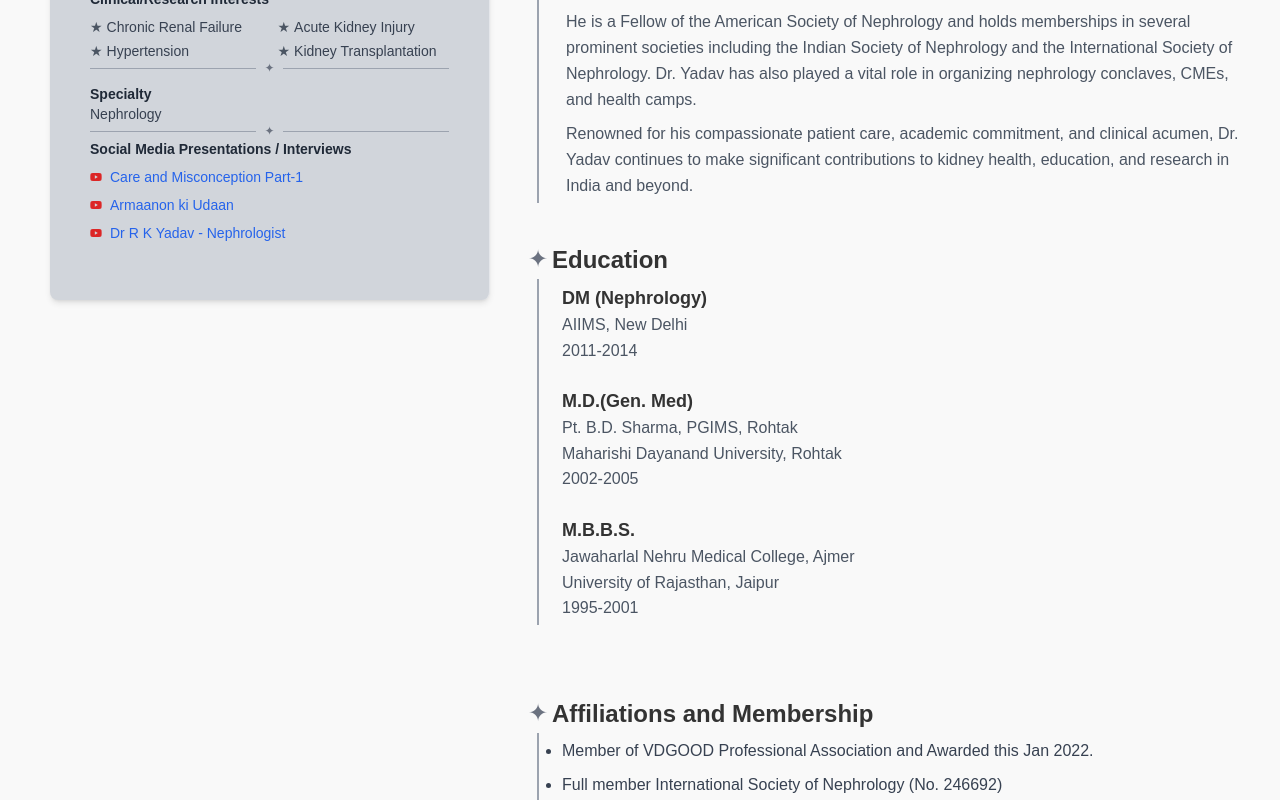
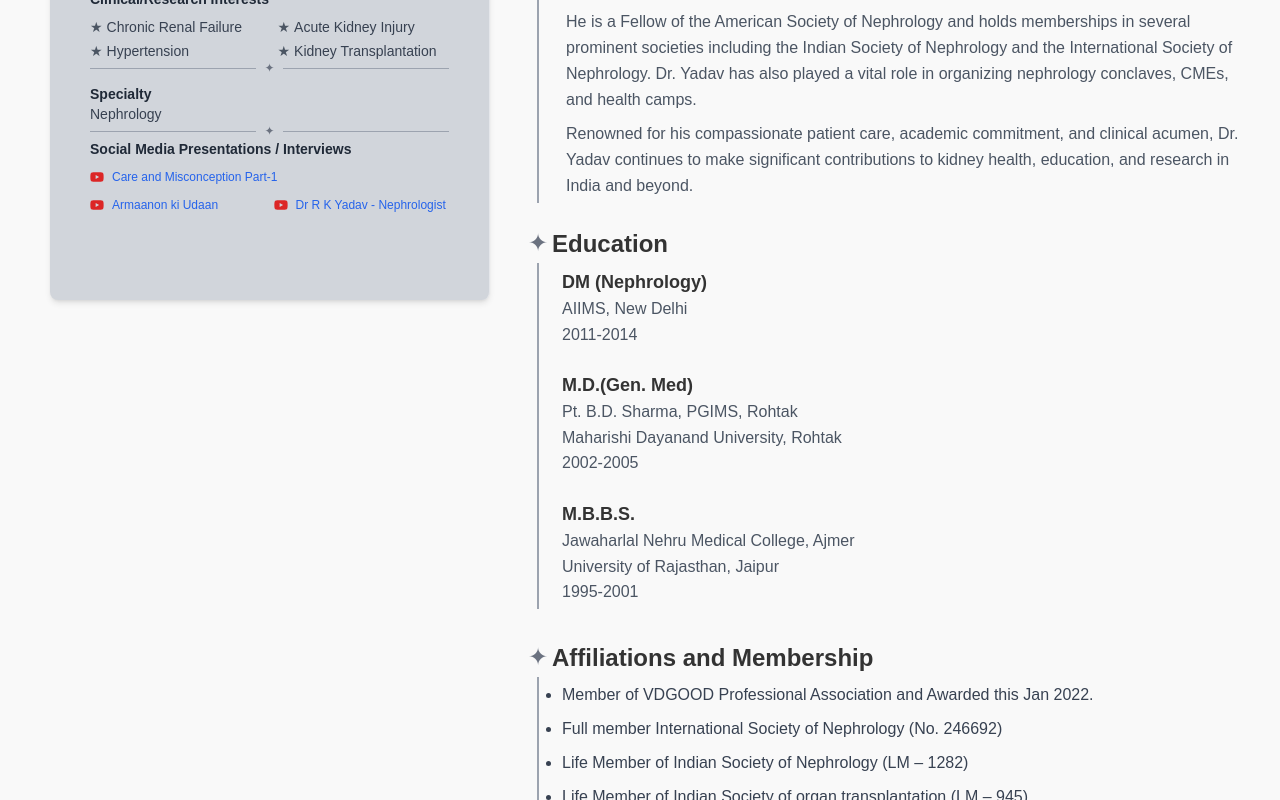
Before and after one commit to vignesh-vc/rajkanwar.yadav-2, a React (Create React App) app: page / in a window 1280 px wide. Shown: the part 500-1300 px from the top of the page. Built offline with nearby package versions, Linux system fonts and the light colour scheme.

Commit message:
update style

```diff
--- a/src/pages/About.js
+++ b/src/pages/About.js
@@ -171,7 +171,7 @@ const nephrologyTrainingIntro = `I trained in Department of Nephrology at All In
 
 // Section rendering helper
 export const Section = forwardRef(({ title, children }, ref) => (
-  <div ref={ref} className="mb-6 relative">
+  <div ref={ref} className="mb-5 relative">
     <div className="absolute left-[-18px] top-1 h-full flex flex-col items-center">
       {/* symbol */}
       <span className="px-1 text-2xl text-gray-500">✦</span>
@@ -422,30 +422,35 @@ const About = () => {
           </div>
 
           {/* Social Media Links */}
-          <section className="w-full  text-xs sm:text-sm">
+          {/* Social Media Links */}
+<section className="w-full text-xs sm:text-sm">
   <h3 className="font-bold text-gray-800 mb-2">
     Social Media Presentations / Interviews
   </h3>
   <ul className="space-y-2">
+    {/* First Item - Full Width */}
     <li>
       <a
         href="https://www.youtube.com/watch?v=P46IHWnac8c"
         target="_blank"
         rel="noopener noreferrer"
-                  className="flex items-center gap-2 text-blue-600 hover:underline"
+        className="flex items-center gap-2 text-blue-600 hover:underline text-[15px] sm:text-[12px]"
       >
-                  <FaYoutube className="text-red-600 text-xs" />
+        <FaYoutube className="text-red-600 text-sm" />
         Care and Misconception Part-1
       </a>
     </li>
+
+    {/* 2nd line with 2 items side by side */}
+    <div className="grid grid-cols-1 sm:grid-cols-2 gap-2">
       <li>
         <a
           href="https://www.youtube.com/watch?v=-1h6bbxvWyM"
           target="_blank"
           rel="noopener noreferrer"
-                  className="flex items-center gap-2 text-blue-600 hover:underline"
+          className="flex items-center gap-2 text-blue-600 hover:underline text-[15px] sm:text-[12px]"
         >
-                  <FaYoutube className="text-red-600 text-xs" />
+          <FaYoutube className="text-red-600 text-sm" />
           Armaanon ki Udaan
         </a>
       </li>
@@ -454,14 +459,19 @@ const About = () => {
           href="https://www.youtube.com/watch?v=93kjWZKpkb0"
           target="_blank"
           rel="noopener noreferrer"
-                  className="flex items-center gap-2 text-blue-600 hover:underline"
+          className="flex items-center gap-2 text-blue-600 hover:underline text-[15px] sm:text-[12px]"
         >
-                  <FaYoutube className="text-red-600 text-xs" />
+          <FaYoutube className="text-red-600 text-sm" />
           Dr R K Yadav - Nephrologist
         </a>
       </li>
+    </div>
   </ul>
 </section>
+
+
+
+
         </div>
 
         {/* Right Column (Scrolls) */}
@@ -474,7 +484,7 @@ const About = () => {
 
 
               {/* Bio-Sketch */}
-              <div className="mb-10 relative">
+              <div className="mb-6 relative">
                 <div className="absolute left-[-18px] top-1 h-full flex flex-col items-center">
                   {/* symbol */}
                   <span className="px-1 text-2xl  text-gray-500">✦</span>
@@ -526,8 +536,8 @@ const About = () => {
 
 
               {/* Education */}
-              <div className="mb-10 relative">
-                <div className="absolute left-[-18px] top-1 h-full flex flex-col items-center">
+              <div className=" relative">
+                <div className="mb- absolute left-[-18px] top-1 h-full flex flex-col items-center">
                   {/* symbol */}
                   <span className="px-1 text-2xl text-gray-500">✦</span>
 
@@ -563,8 +573,8 @@ const About = () => {
             </div>
           </section>
           {/* Work Experience Section */}
-          <section>
-            <div className="w-full relative pl-10">
+          <section className="">
+            <div className="w-full  relative pl-10">
               <Section ref={addToRefs} title="Affiliations and Membership">
                 <ul className="list-disc pl-5 text-gray-700 text-[16px] space-y-2 mb-8 break-words w-full">
                   {(additionalExperience["Affiliations and Memberships"] || []).map((item, index) => (
@@ -670,7 +680,7 @@ const About = () => {
             </div>
           </section>
 
-          <section>
+          <section className="mt-[-30px]">
             <div className="w-full relative pl-10">
               <div className="mb-10 relative">
                 <div className="absolute left-[-18px] top-1 h-full flex flex-col items-center">
@@ -779,7 +789,7 @@ const About = () => {
           </section>
 
           {/* Honors, Awards, Publications, Clinical Trials */}
-          <section>
+          <section className="mt-[-30px]" >
             <div className="w-full relative  pl-10">
               <div className="mb-10 relative">
                 <div className="absolute left-[-18px] top-1 h-full flex flex-col items-center">
@@ -800,7 +810,6 @@ const About = () => {
                   ))}
 
                 </div>
-              </div>
                 <button
                   onClick={() => window.location.href = '/honors'}
                   className="mt-4 ml-4 px-4 py-2 bg-gray-200 text-gray-800 rounded shadow hover:bg-gray-300 transition"
@@ -808,9 +817,11 @@ const About = () => {
                   All Honors, Awards and Achievements
                 </button>
               </div>
+
+            </div>
           </section>
 
-          <section>
+          <section className="mt-[-30px]">
             <div className="w-full relative  pl-10">
               <div className="mb-10 relative">
                 <div className="absolute left-[-18px] top-1 h-full flex flex-col items-center">
@@ -832,7 +843,7 @@ const About = () => {
             </div>
           </section>
 
-          <section>
+          <section className="mt-[-30px]">
             <div className="w-full relative  pl-10">
               <div className="mb-10 relative">
                 <div className="absolute left-[-18px] top-1 h-full flex flex-col items-center">
```
Lines whose indentation alone changed are shown as unchanged.
